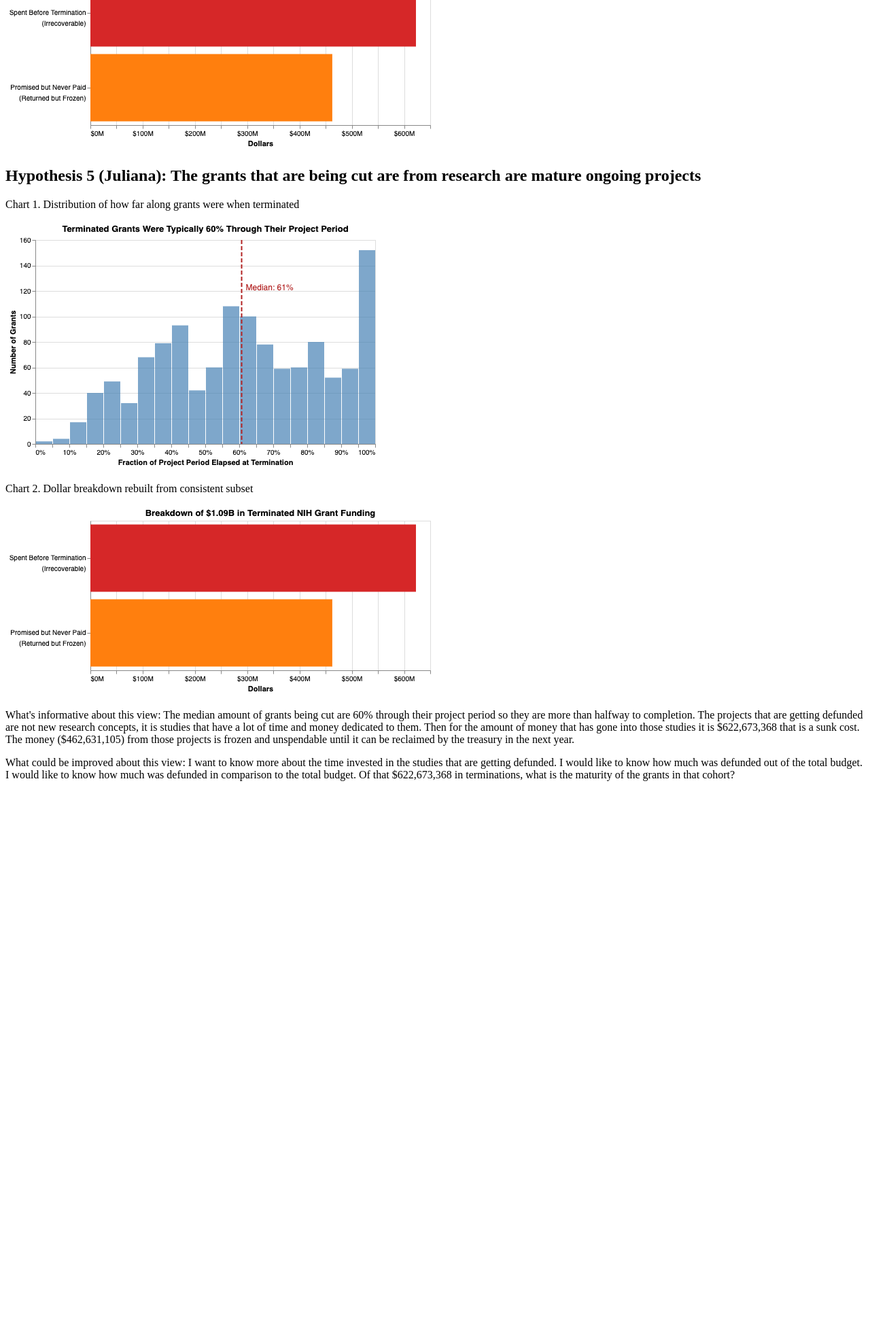
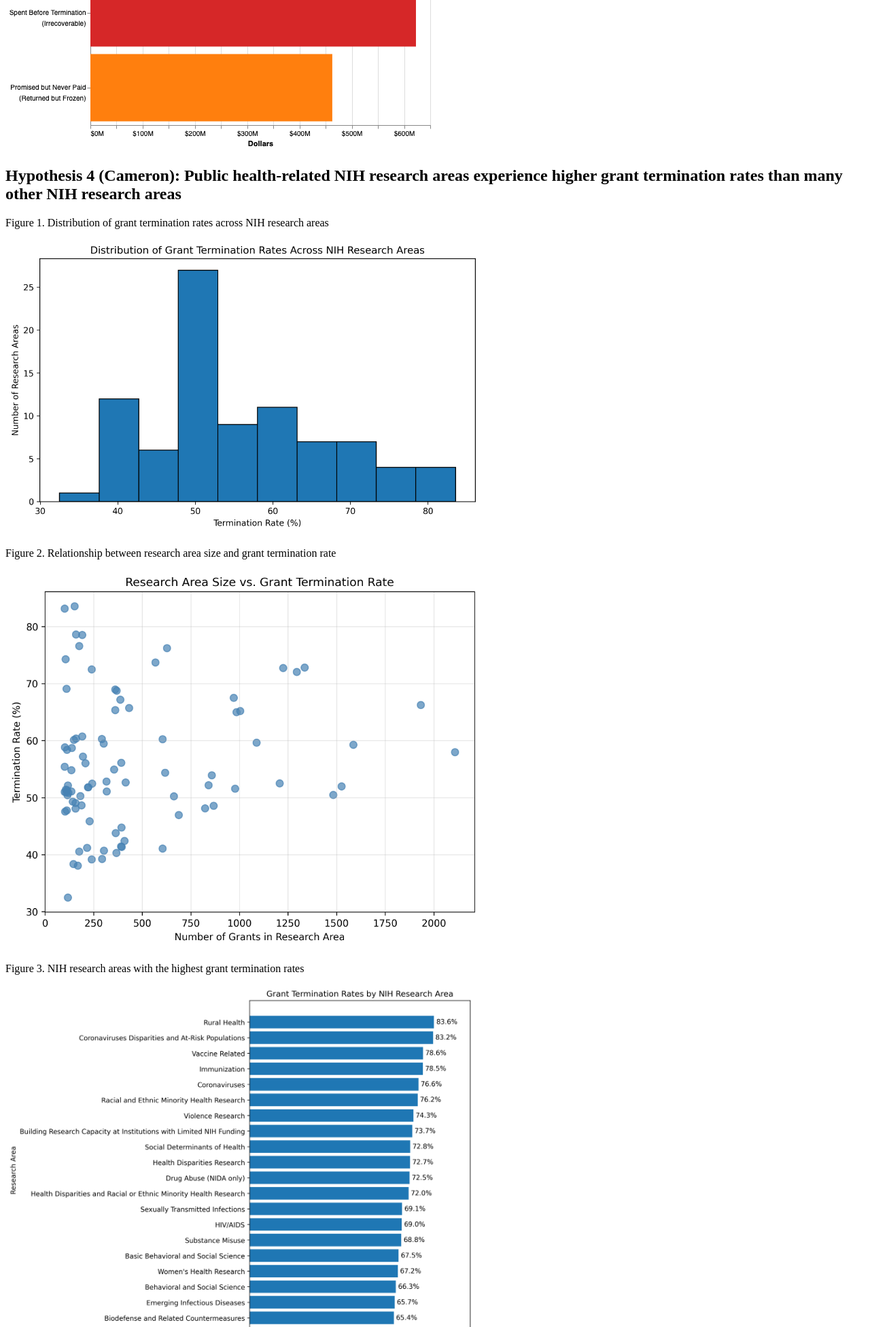
Before and after one commit to UC-Berkeley-I-School/DATASCI-209_flask_teamscience_vercel, a Flask app: page / in a window 1280 px wide. Shown: the part 899-2851 px from the top of the page at 68% size. Before the commit the page ends 2048 px from the top, so only its background shows below. Run offline with Flask 3, Linux system fonts and the light colour scheme.

Commit message:
Added visualizations for hypothesis 4 (Cameron)

```diff
--- a/app.py
+++ b/app.py
@@ -8,8 +8,13 @@ def w209():
     file3='dollar_breakdown.png'
     file4='region_termin_count.png'
     file5='region_termin_rates.png'
+
+    hist='termination_histogram.png'
+    scatter='termination_scatter.png'
+    bar='termination_bar.png'
+
     return render_template('w209.html',file=file,file2=file2,
-                           file3=file3,file4=file4, file5=file5)
+                           file3=file3,file4=file4, file5=file5, hist=hist,scatter=scatter, bar=bar)
 
 if __name__ == '__main__':
     app.run()
--- a/templates/w209.html
+++ b/templates/w209.html
@@ -10,6 +10,21 @@
 <p>Chart 2. Dollar breakdown rebuilt from consistent subset</p>
 <img src="{{url_for('static',filename=file3)}}"/>
 
+<h2>Hypothesis 4 (Cameron): Public health-related NIH research areas experience higher grant termination rates than many other NIH research areas</h2>
+
+<p>Figure 1. Distribution of grant termination rates across NIH research areas</p>
+<img src="{{url_for('static',filename=hist)}}" alt="Distribution of grant termination rates across NIH research areas" style="width:700px; max-width:100%; height:auto;"/>
+
+<p>Figure 2. Relationship between research area size and grant termination rate</p>
+<img src="{{url_for('static',filename=scatter)}}" alt="Relationship between research area size and grant termination rate" style="width:700px; max-width:100%; height:auto;"/>
+
+<p>Figure 3. NIH research areas with the highest grant termination rates</p>
+<img src="{{url_for('static',filename=bar)}}" alt="NIH research areas with the highest grant termination rates" style="width:700px; max-width:100%; height:auto;"/>
+
+<p>What's informative about this view: Grant termination rates vary across NIH research areas, and there does not appear to be a strong relationship between research area size and termination rate. Many of the highest termination rates appear in public health-related areas, including rural health, health disparities, minority health, infectious diseases, and vaccine-related research.</p>
+
+<p>What could be improved about this view: These visualizations show which research areas have higher termination rates, but they do not explain why those grants were terminated. Other factors, such as funding institute, grant size, project length, or overlap between research categories, could also influence the observed termination rates.</p>
+
 <h2>Hypothesis 5 (Juliana): The grants that are being cut are from research are mature ongoing projects</h2>
 <p>Chart 1. Distribution of how far along grants were when terminated</p>
 <img src="{{url_for('static',filename=file2)}}" alt = "Distribution of how far along grants were when terminated"/>
```
Also changed, not shown: static/termination_bar.png (added), static/termination_histogram.png (added), static/termination_scatter.png (added).
